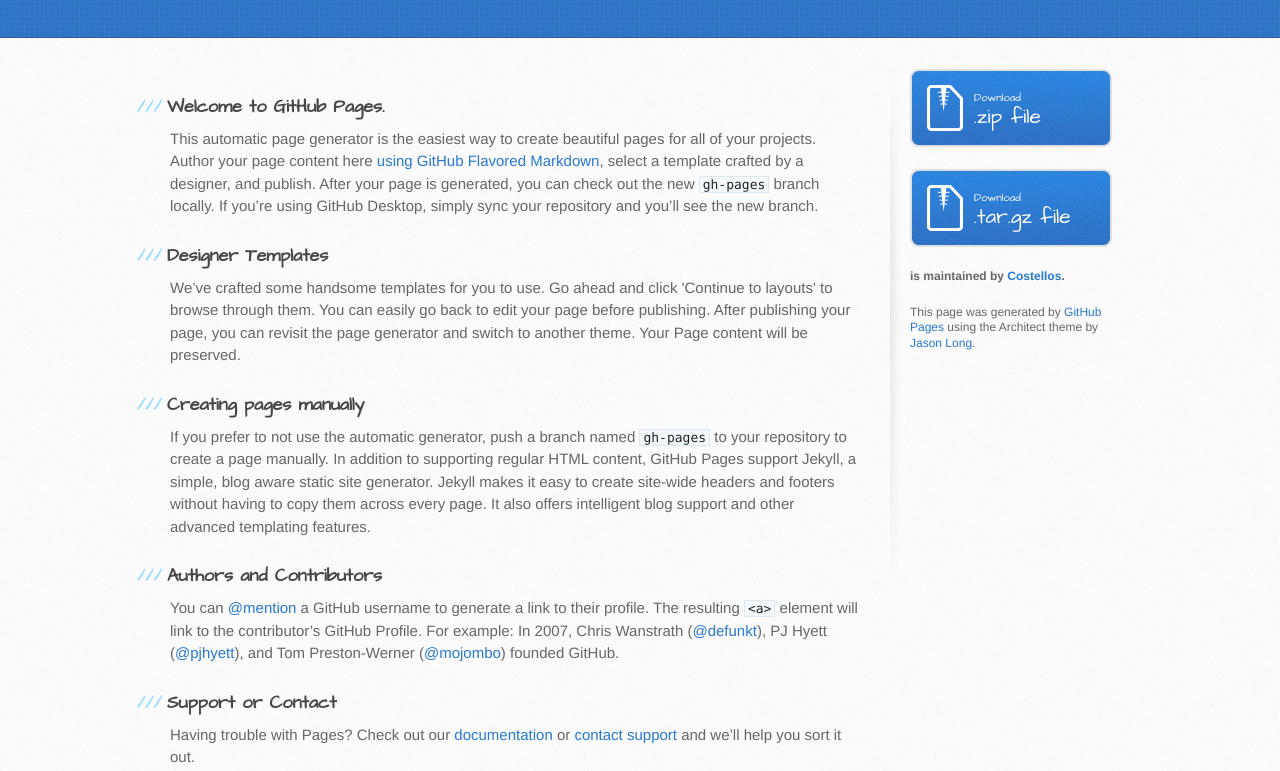
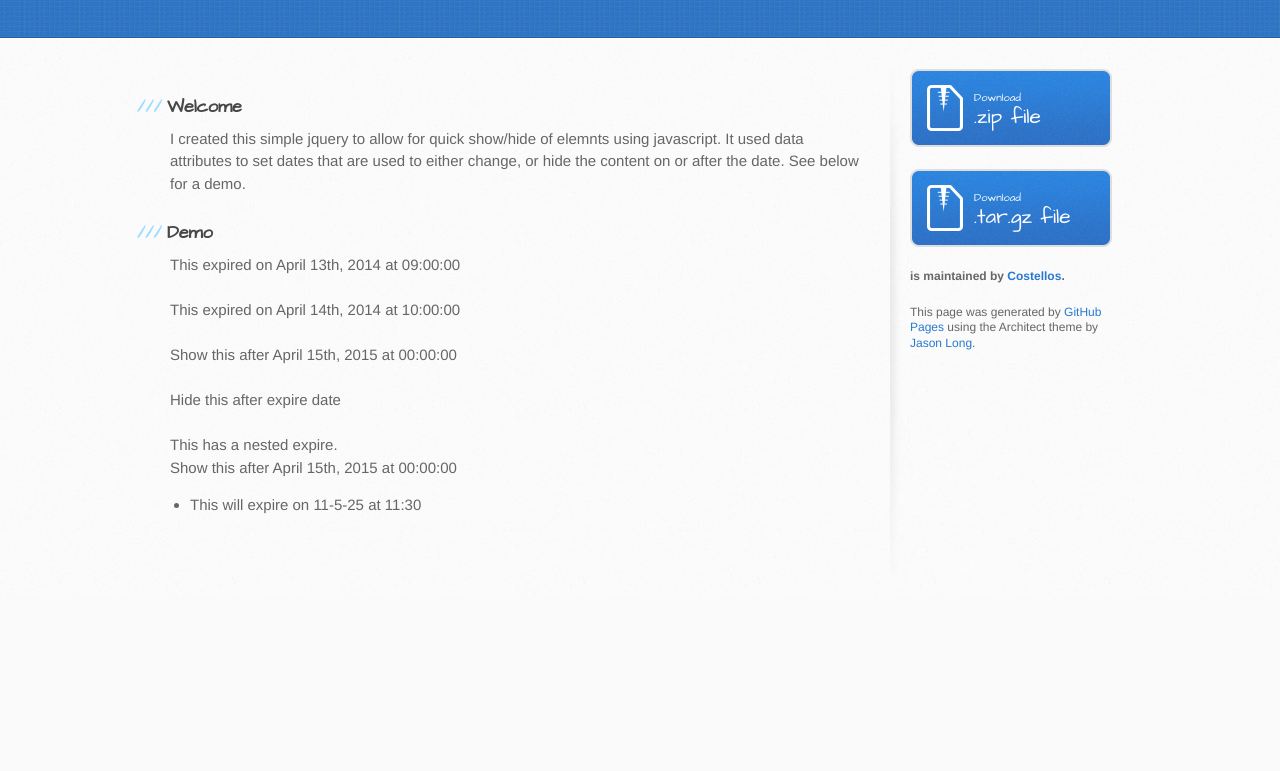
Before and after one commit to Costellos/Jquery-Expire-Content, a plain HTML site: page index.html in a window 1280 px wide. Shown: the part 269-1040 px from the top of the page. After the commit the page ends 864 px from the top, so only its background shows below. Drawn offline with nearby package versions, Linux system fonts and the light colour scheme.

Commit message:
Changed content on Index

```diff
--- a/index.html
+++ b/index.html
@@ -29,19 +29,11 @@
     <div id="content-wrapper">
       <div class="inner clearfix">
         <section id="main-content">
-          <h3><a id="welcome-to-github-pages" class="anchor" href="#welcome-to-github-pages" aria-hidden="true"><span class="octicon octicon-link"></span></a>Welcome to GitHub Pages.</h3><p>This automatic page generator is the easiest way to create beautiful pages for all of your projects. Author your page content here <a href="https://guides.github.com/features/mastering-markdown/">using GitHub Flavored Markdown</a>, select a template crafted by a designer, and publish. After your page is generated, you can check out the new <code>gh-pages</code> branch locally. If you’re using GitHub Desktop, simply sync your repository and you’ll see the new branch.</p>
+          <h3><a id="welcome-to-github-pages" class="anchor" href="#welcome-to-github-pages" aria-hidden="true"><span class="octicon octicon-link"></span></a>Welcome</h3>
+          <p>I created this simple jquery to allow for quick show/hide of elemnts using javascript. It used data attributes to set dates that are used to either change, or hide the content on or after the date. See below for a demo.</p>
 
-          <h3><a id="designer-templates" class="anchor" href="#designer-templates" aria-hidden="true"><span class="octicon octicon-link"></span></a>Designer Templates</h3>
-          <p>We’ve crafted some handsome templates for you to use. Go ahead and click 'Continue to layouts' to browse through them. You can easily go back to edit your page before publishing. After publishing your page, you can revisit the page generator and switch to another theme. Your Page content will be preserved.</p>
 
-          <h3><a id="creating-pages-manually" class="anchor" href="#creating-pages-manually" aria-hidden="true"><span class="octicon octicon-link"></span></a>Creating pages manually</h3>
-          <p>If you prefer to not use the automatic generator, push a branch named <code>gh-pages</code> to your repository to create a page manually. In addition to supporting regular HTML content, GitHub Pages support Jekyll, a simple, blog aware static site generator. Jekyll makes it easy to create site-wide headers and footers without having to copy them across every page. It also offers intelligent blog support and other advanced templating features.</p>
-
-          <h3><a id="authors-and-contributors" class="anchor" href="#authors-and-contributors" aria-hidden="true"><span class="octicon octicon-link"></span></a>Authors and Contributors</h3>
-          <p>You can <a href="https://github.com/blog/821" class="user-mention">@mention</a> a GitHub username to generate a link to their profile. The resulting <code>&lt;a&gt;</code> element will link to the contributor’s GitHub Profile. For example: In 2007, Chris Wanstrath (<a href="https://github.com/defunkt" class="user-mention">@defunkt</a>), PJ Hyett (<a href="https://github.com/pjhyett" class="user-mention">@pjhyett</a>), and Tom Preston-Werner (<a href="https://github.com/mojombo" class="user-mention">@mojombo</a>) founded GitHub.</p>
-
-          <h3><a id="support-or-contact" class="anchor" href="#support-or-contact" aria-hidden="true"><span class="octicon octicon-link"></span></a>Support or Contact</h3>
-          <p>Having trouble with Pages? Check out our <a href="https://help.github.com/pages">documentation</a> or <a href="https://github.com/contact">contact support</a> and we’ll help you sort it out.</p>
+          <h3><a id="demo" class="anchor" href="#demo" aria-hidden="true"><span class="octicon octicon-link"></span></a>Demo</h3>
 
           <!-- This will hide on April 13th, 2015 at 09:00:00, -->
           <div class="date_expire" data-month="April" data-day="3" data-year="2014" data-time="12:00">
```
